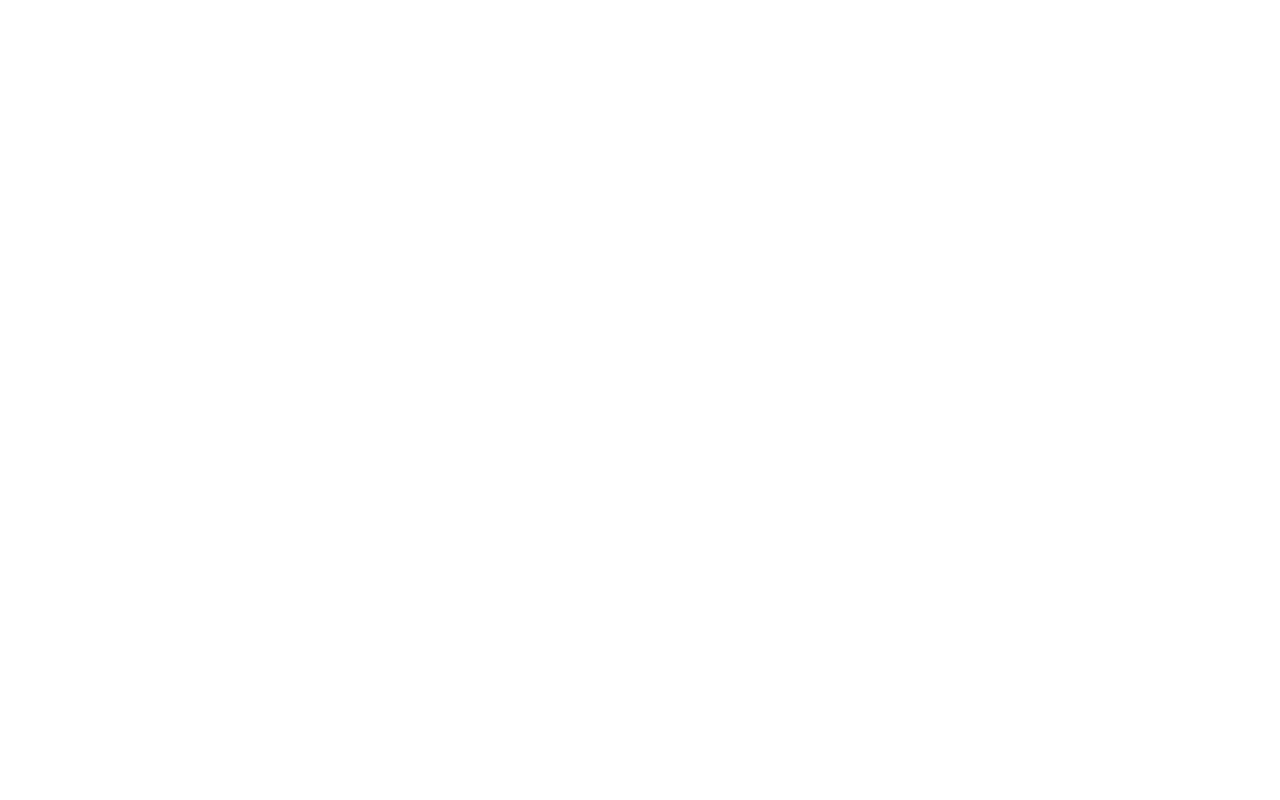
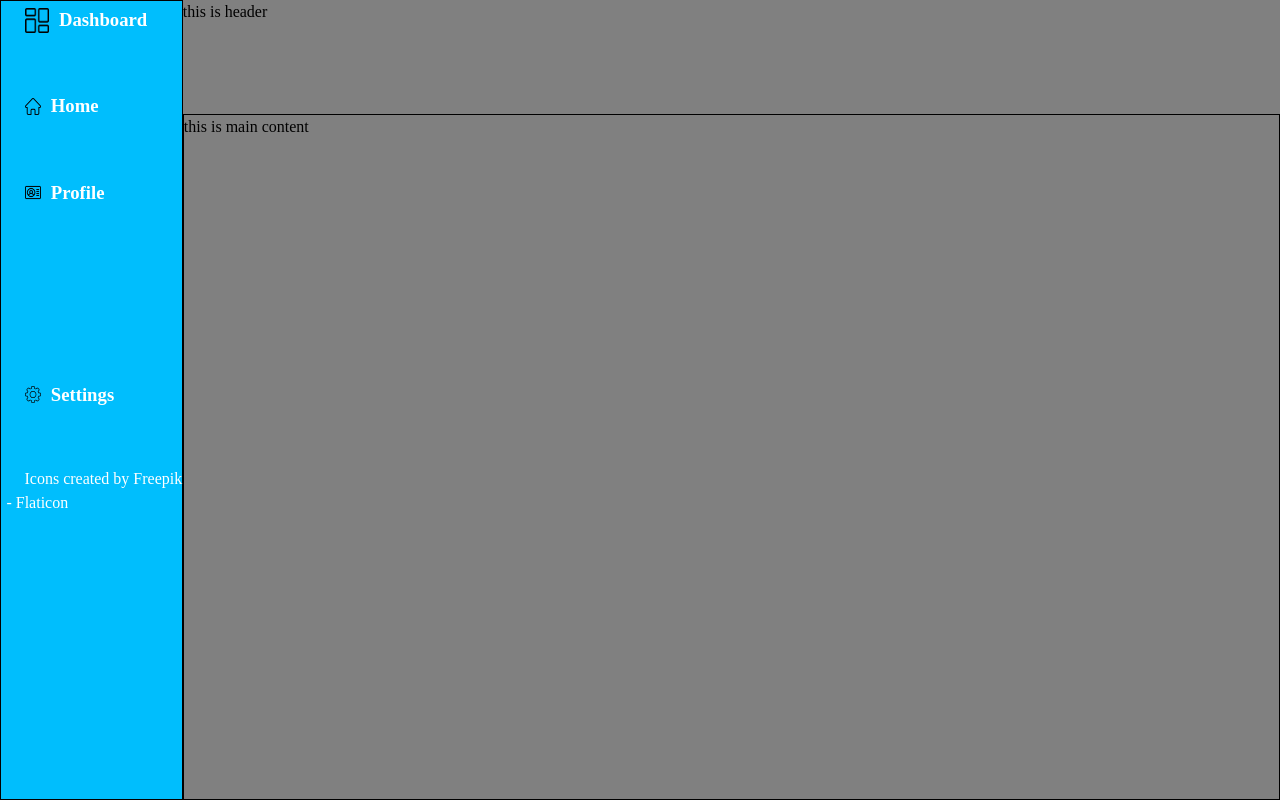
Before and after one commit to yazmyrad/odinProject, a plain HTML site: page adminpage/index.html in a window 1280 px wide. Drawn offline with Linux system fonts and the light colour scheme.

Commit message:
sidebar style update

```diff
--- a/adminpage/index.html
+++ b/adminpage/index.html
@@ -8,6 +8,48 @@
 		<link rel="stylesheet" href="style.css">
 	</head>
 	<body>
+		<sidebar>
+			<div>
+				<a href="#" style="display: flex; align-items: center; gap: 10px;">
+					<img src="icons/dashboard.png" width="15%" height="15%" alt="dashboard">
+					<h3>Dashboard</h3>
+				</a>
+			</div>
+			<div>
+				<a href="#" style="display: flex; align-items: center; gap: 10px;">
+					<img src="icons/home.png" width="10%" height="10%" alt="dashboard">
+					<h3>Home</h3>
+				</a>
+			</div>
+			<div>
+				<a href="#" style="display: flex; align-items: center; gap: 10px;">
+					<img src="icons/profile.png" width="10%" height="10%" alt="dashboard">
+					<h3>Profile</h3>
+				</a>
+			</div>
+			<div></div>
+			<div></div>
+			<div>
+				<a href="#" style="display: flex; align-items: center; gap: 10px;">
+					<img src="icons/settings.png" width="10%" height="10%" alt="dashboard">
+					<h3>Settings</h3>
+				</a>
+			</div>
+			<div><a href="https://www.flaticon.com/free-icons/" title="icons">Icons created by Freepik - Flaticon</a></div>
+			<div></div>
+			<div></div>
+			<div></div>
+			<div></div>
+		</sidebar>
+		<header>
+			this is header
+		</header>
+		<main>
+			this is main content
+		</main>
+
+
+
 	<script src="index.js"></script>
 	</body>
 </html>
--- a/adminpage/style.css
+++ b/adminpage/style.css
@@ -0,0 +1,108 @@
+:root {
+	--background-color:grey;
+	--border-style:1px solid black;
+	--sidebar-background-color:#00BEFD;
+}
+
+*, *::before, *::after {
+  box-sizing: border-box;
+}
+/* 2. Remove default margin */
+* {
+  margin: 0;
+}
+/* 3. Enable keyword animations */
+@media (prefers-reduced-motion: no-preference) {
+  html {
+    interpolate-size: allow-keywords;
+  }
+}
+body {
+  /* 4. Add accessible line-height */
+  line-height: 1.5;
+  /* 5. Improve text rendering */
+  -webkit-font-smoothing: antialiased;
+
+}
+/* 6. Improve media defaults */
+img, picture, video, canvas, svg {
+  display: block;
+  max-width: 100%;
+}
+/* 7. Inherit fonts for form controls */
+input, button, textarea, select {
+  font: inherit;
+}
+/* 8. Avoid text overflows */
+p, h1, h2, h3, h4, h5, h6 {
+  overflow-wrap: break-word;
+}
+/* 9. Improve line wrapping */
+p {
+  text-wrap: pretty;
+}
+h1, h2, h3, h4, h5, h6 {
+  text-wrap: balance;
+}
+/*
+  10. Create a root stacking context
+*/
+#root, #__next {
+  isolation: isolate;
+}
+
+body {
+
+	/*
+	background-color:var(--background-color);
+	*/
+	display:grid;
+	grid-template:repeat(7, 1fr) / repeat(7, 1fr);
+}
+
+sidebar {
+	background-color:var(--sidebar-background-color);
+	display:grid;
+	grid-column:1 / 2;
+	grid-row:1 / 8;
+	height:100vh;
+
+}
+
+sidebar > div{
+	flex:1;
+	color:white;
+	margin:3%;
+	width:100%;
+}
+
+sidebar > div:hover{
+	background-color:#00BEDB;
+}
+
+sidebar:nth-child(1){
+	flex:2;
+	border:var(--border-style);
+}
+
+a {
+  text-decoration:none;
+  color:white;
+  margin-left:10%;
+}
+
+header {
+	background-color:var(--background-color);
+	display:grid;
+	grid-column:2 / 8;
+	grid-row:1 / 3;
+}
+
+
+main {
+	background-color:var(--background-color);
+	display:grid;
+	border:var(--border-style);
+	grid-column:2 / 8;
+	grid-row:2 / 8;
+}
```
Also changed, not shown: adminpage/icons/dashboard.png (added), adminpage/icons/home.png (added), adminpage/icons/profile.png (added), adminpage/icons/settings.png (added). Lines whose indentation alone changed are shown as unchanged.
